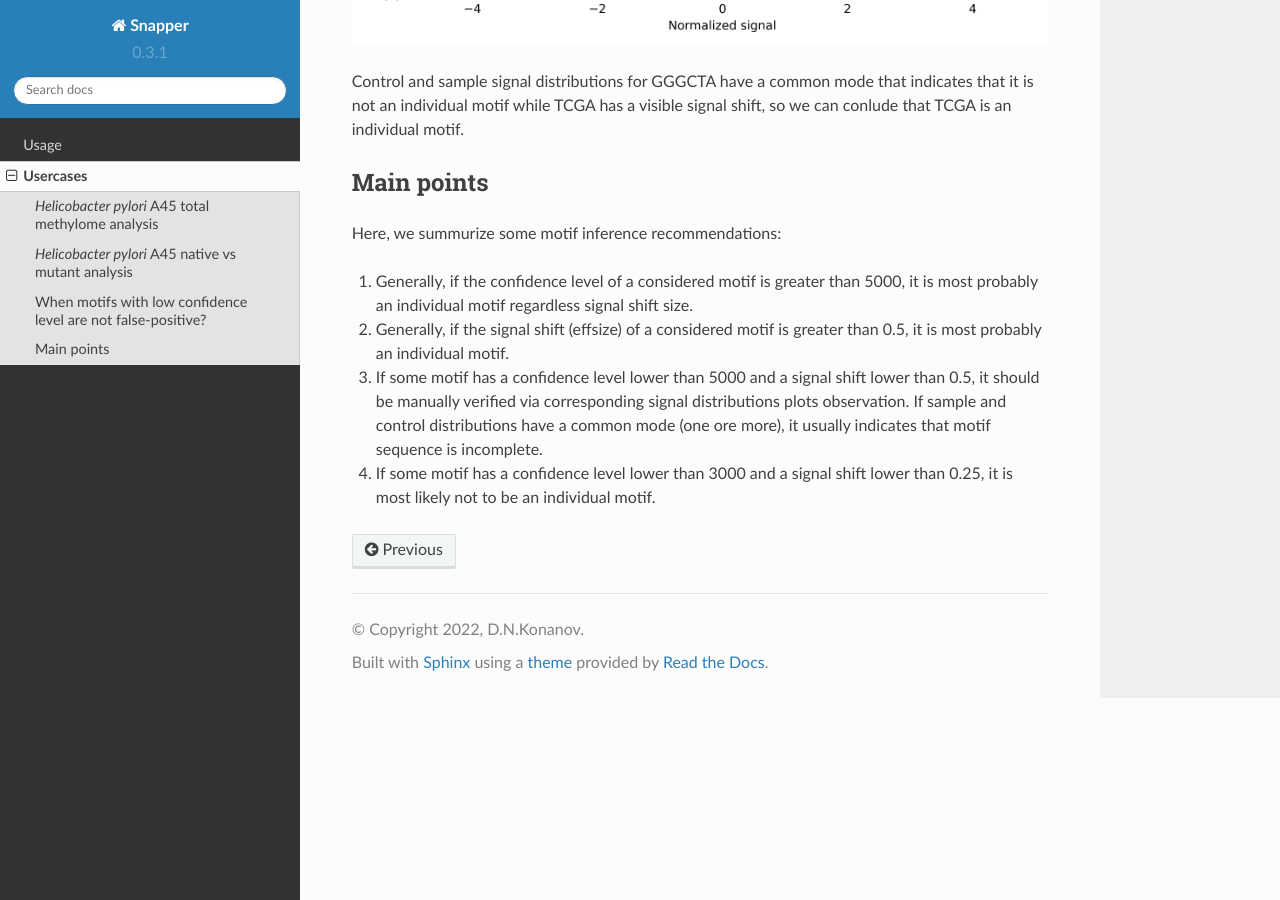
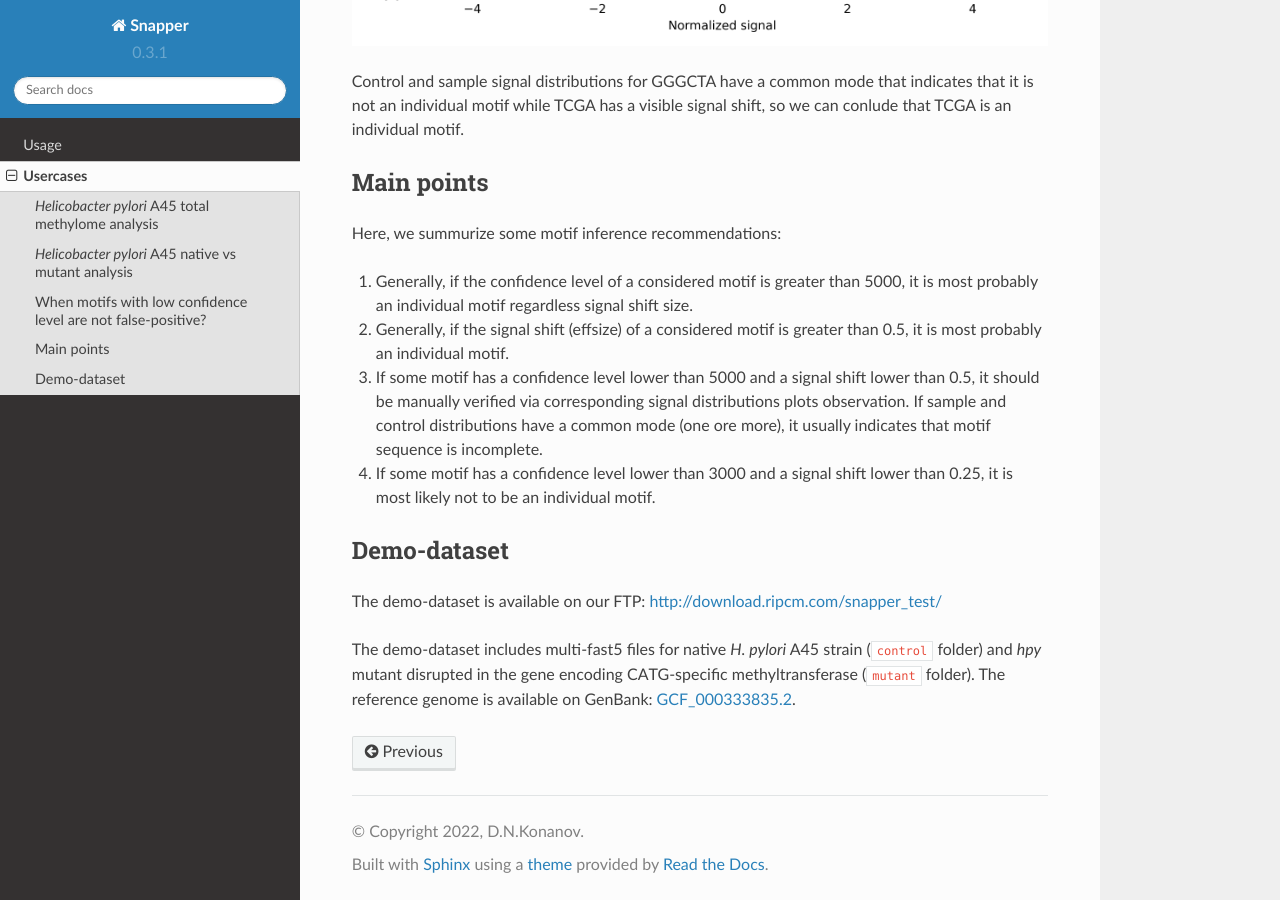
Before and after one commit to DNKonanov/snapper-man-test, a Sphinx documentation site: the page built from docs/source/usercases.rst, in a window 1280 px wide and 900 px high, scrolled down 8952 px. Built offline with Sphinx 7.4.7 and the Read the Docs theme 2.0.0, drawn with Linux system fonts in a browser that asks for light colours.

Commit message:
add demo dataset

```diff
--- a/docs/source/usercases.rst
+++ b/docs/source/usercases.rst
@@ -270,3 +270,12 @@ Here, we summurize some motif inference recommendations:
 2. Generally, if the signal shift (effsize) of a considered motif is greater than 0.5, it is most probably an individual motif.
 3. If some motif has a confidence level lower than 5000 and a signal shift lower than 0.5, it should be manually verified via corresponding signal distributions plots observation. If sample and control distributions have a common mode (one ore more), it usually indicates that motif sequence is incomplete.
 4. If some motif has a confidence level lower than 3000 and a signal shift lower than 0.25, it is most likely not to be an individual motif.
+
+
+Demo-dataset
+------------
+
+The demo-dataset is available on our FTP: `http://download.ripcm.com/snapper_test/ <http://download.ripcm.com/snapper_test/>`_
+
+The demo-dataset includes multi-fast5 files for native *H. pylori* A45 strain (``control`` folder) and *hpy* mutant disrupted in the gene encoding CATG-specific methyltransferase (``mutant`` folder).
+The reference genome is available on GenBank: `GCF_000333835.2 <https://www.ncbi.nlm.nih.gov/assembly/GCF_000333835.2/>`_.
```
Also changed, not shown: docs/source/index.rst (line endings or trailing spaces), docs/source/usage.rst (line endings or trailing spaces).
